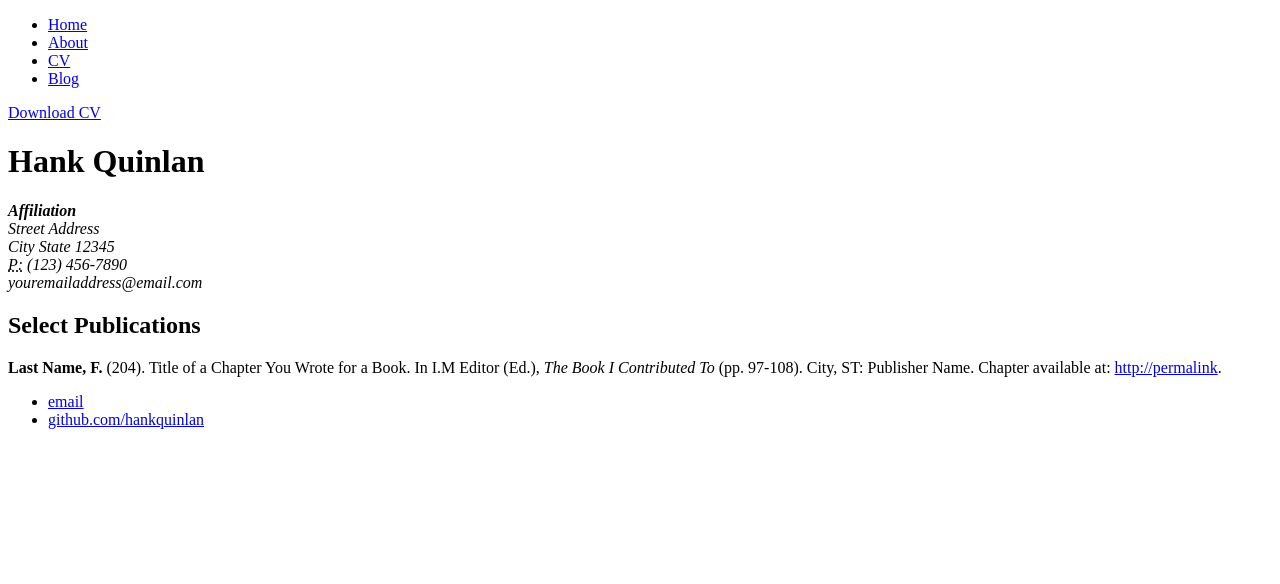
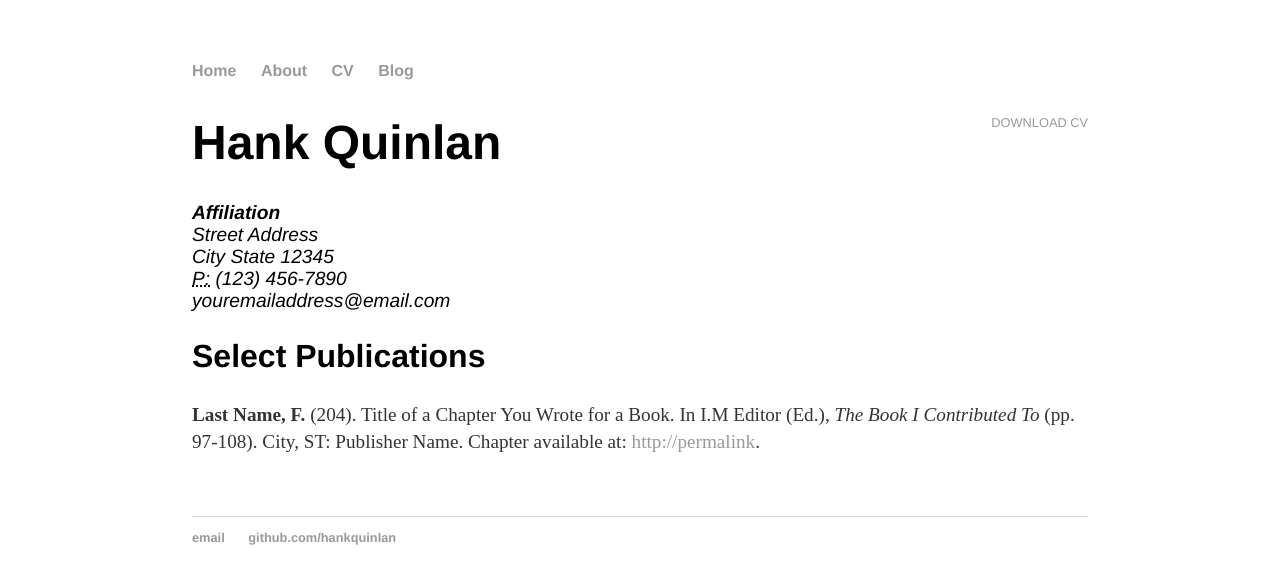
Before and after one commit to singularityhacker/jekyll-tests, a Jekyll site: the page built from cv/index.html, in a window 1280 px wide. Shown: the top 584 px of the page. Built offline with Jekyll 4.4.1, drawn with Linux system fonts in a browser that asks for light colours.

Commit message:
Applied to css

```diff
--- a/_layouts/default.html
+++ b/_layouts/default.html
@@ -3,7 +3,7 @@
   <head>
     <title>{{ page.title }}</title>
 
-    <link rel="stylesheet" type="text/css" href="css/main.css">
+    <link rel="stylesheet" type="text/css" href="{{ site.base-url }}/css/main.css">
 
   </head>
 
```
